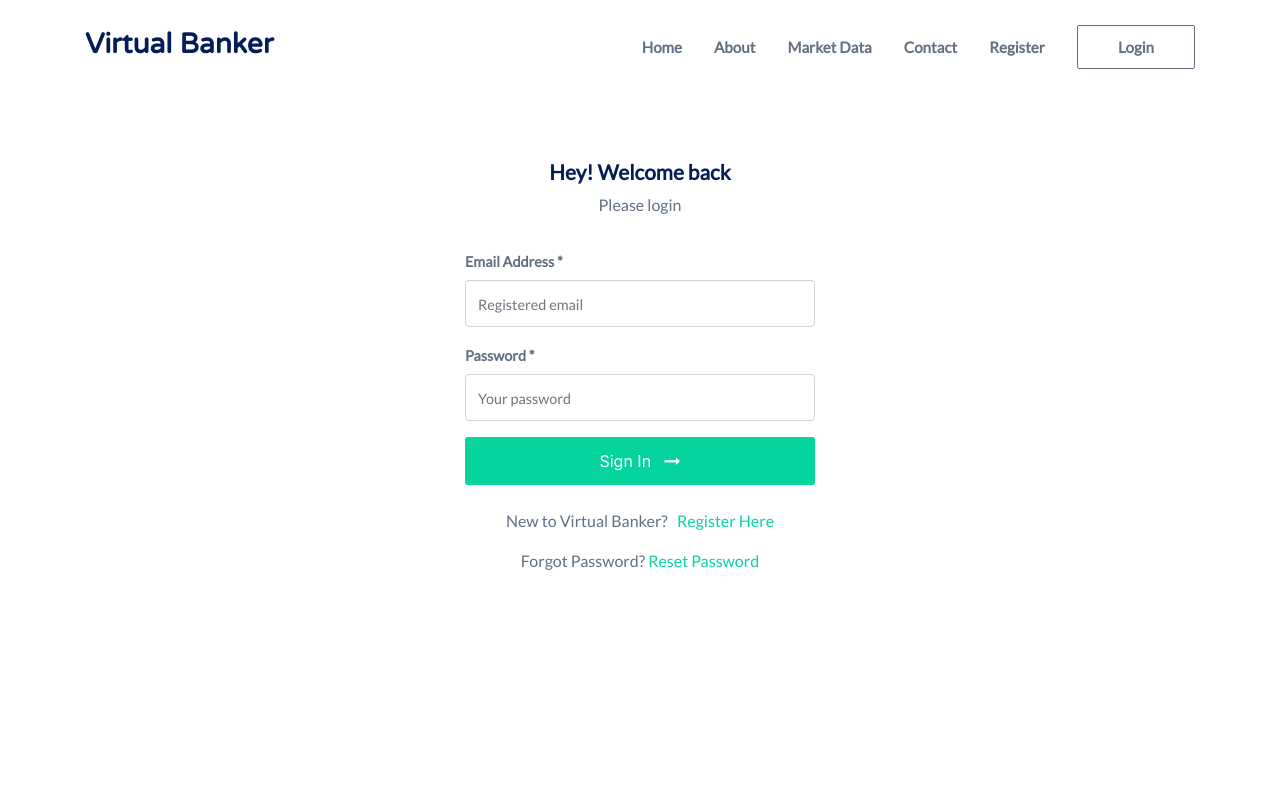
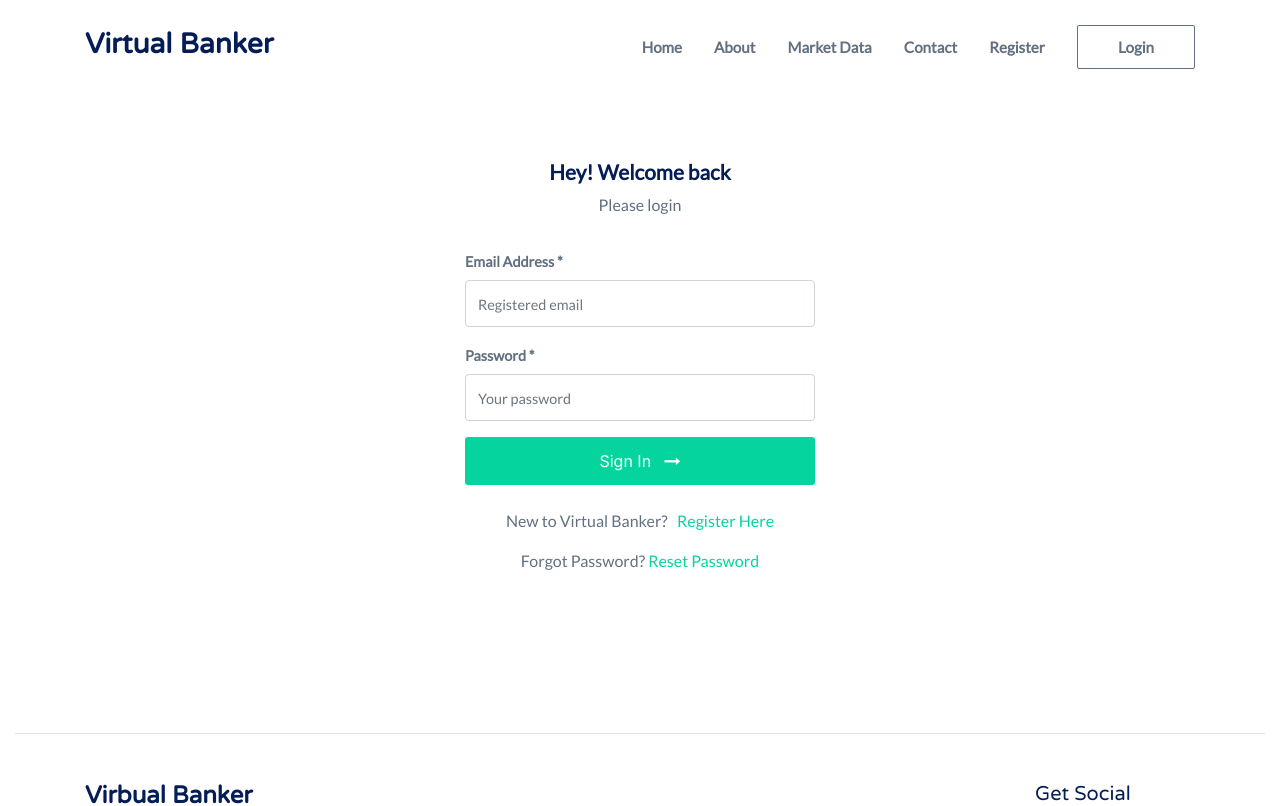
Before and after one commit to Achilles45/virtual-banker, a Vue app: page /login in a window 1280 px wide. Shown: the top 806 px of the page. Built offline with nearby package versions, Linux system fonts and the light colour scheme; the HTML template or start-up script is replaced by a standard one.

Commit message:
Added footer to all pages

```diff
--- a/src/views/Login.vue
+++ b/src/views/Login.vue
@@ -32,14 +32,17 @@
                 </div>
             </div>
         </div>
+        <Footer />
     </div>
 </template>
 <script>
 import Navbar from '@/components/Navbar.vue';
+import Footer from '@/components/Footer.vue';
 export default {
     name: 'Login',
     components:{
-        Navbar
+        Navbar,
+        Footer
     }
 }
 </script>
--- a/src/views/Register.vue
+++ b/src/views/Register.vue
@@ -42,15 +42,19 @@
                 </div>
             </div>
         </div>
+        <Footer />
     </div>
 </template>
 <script>
 import Navbar from '@/components/Navbar.vue';
+import Footer from '@/components/Footer.vue';
+
 import { setTimeout } from 'timers';
 export default {
     name: 'Register',
     components:{
-        Navbar
+        Navbar,
+        Footer
     },
     data(){
         return{
```
